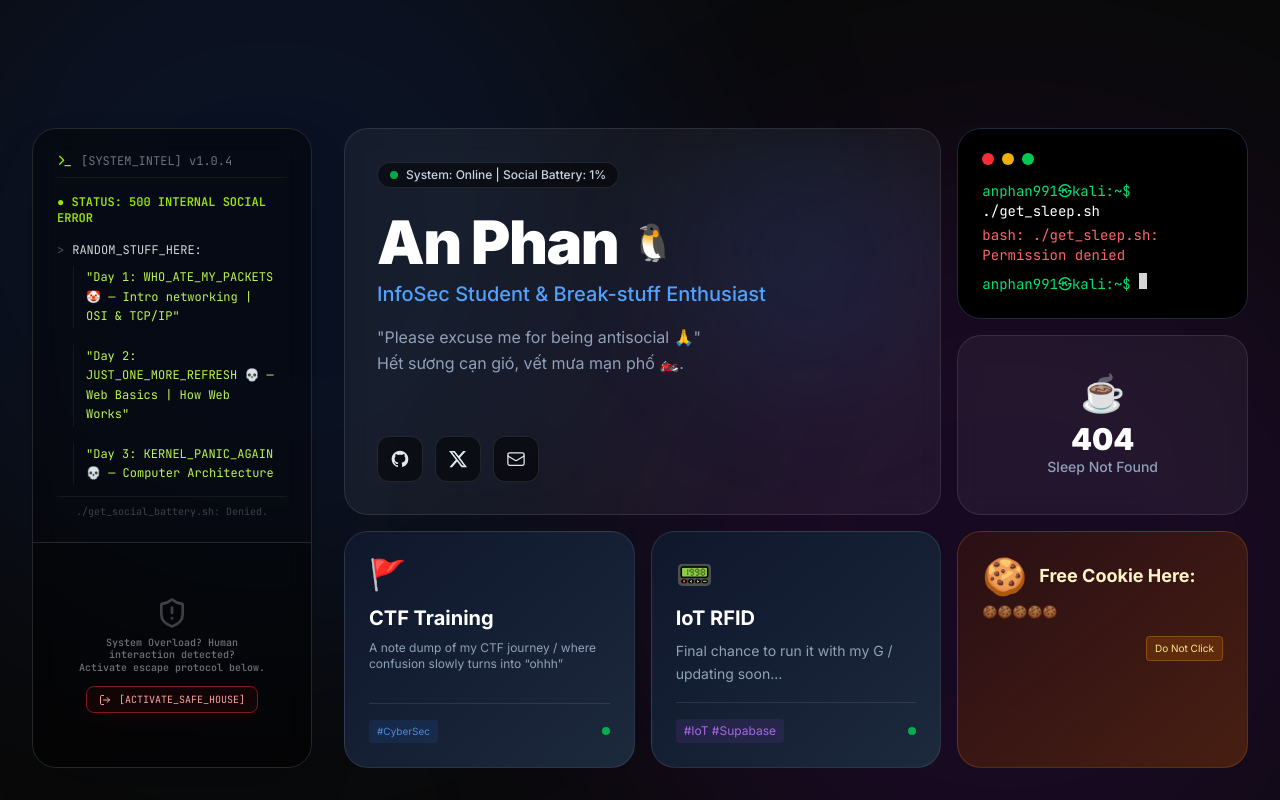
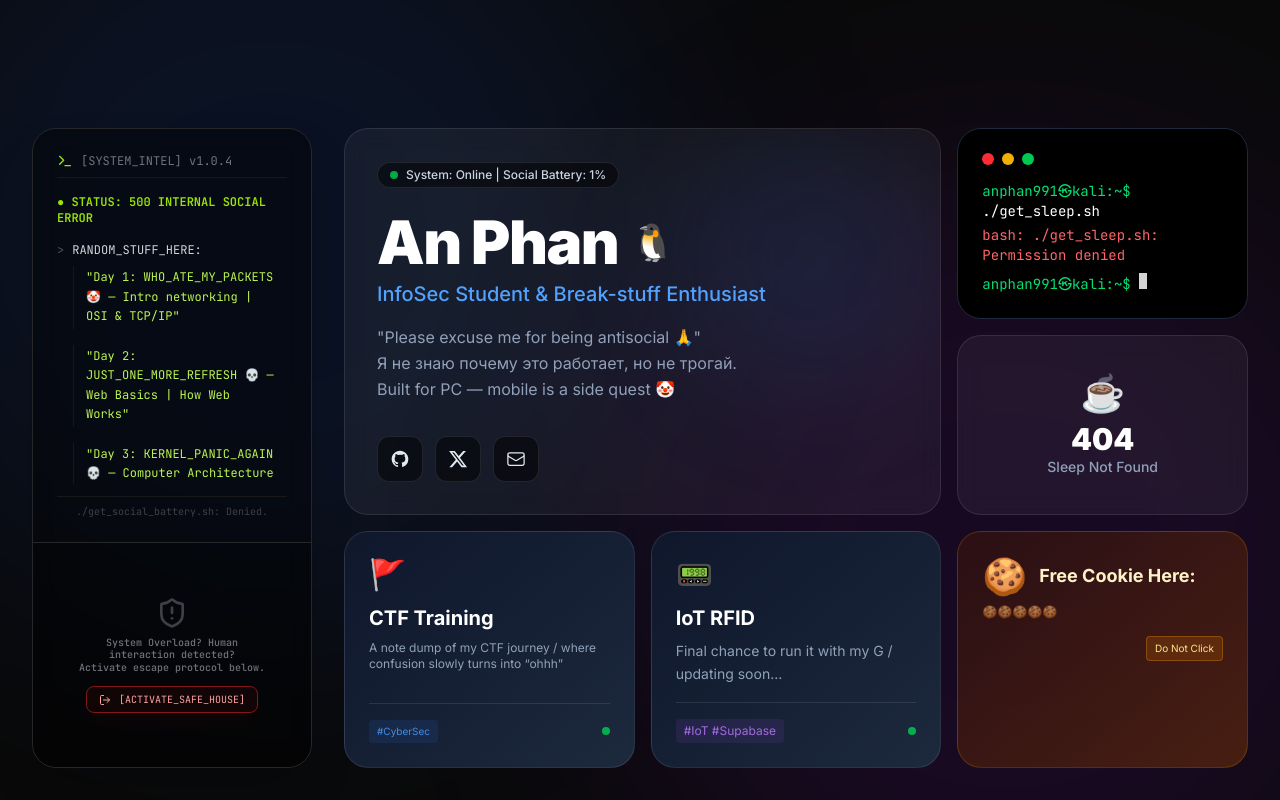
Before and after one commit to anphan991/blog, a Next.js app: page / in a window 1280 px wide. Shown: the top 800 px of the page. Built offline with nearby package versions, Linux system fonts and the light colour scheme.

Commit message:
fix typos

```diff
--- a/app/page.tsx
+++ b/app/page.tsx
@@ -111,7 +111,8 @@ return (
               </h2>
               <p className="text-slate-400 max-w-md leading-relaxed transition-colors hacker:text-green-400/80">
                 "Please excuse me for being antisocial 🙏"<br/>
-                Hết sương cạn gió, vết mưa mạn phố 🏍️.
+                Я не знаю почему это работает, но не трогай.<br/>
+                Built for PC — mobile is a side quest 🤡
               </p>
             </div>
 
```
